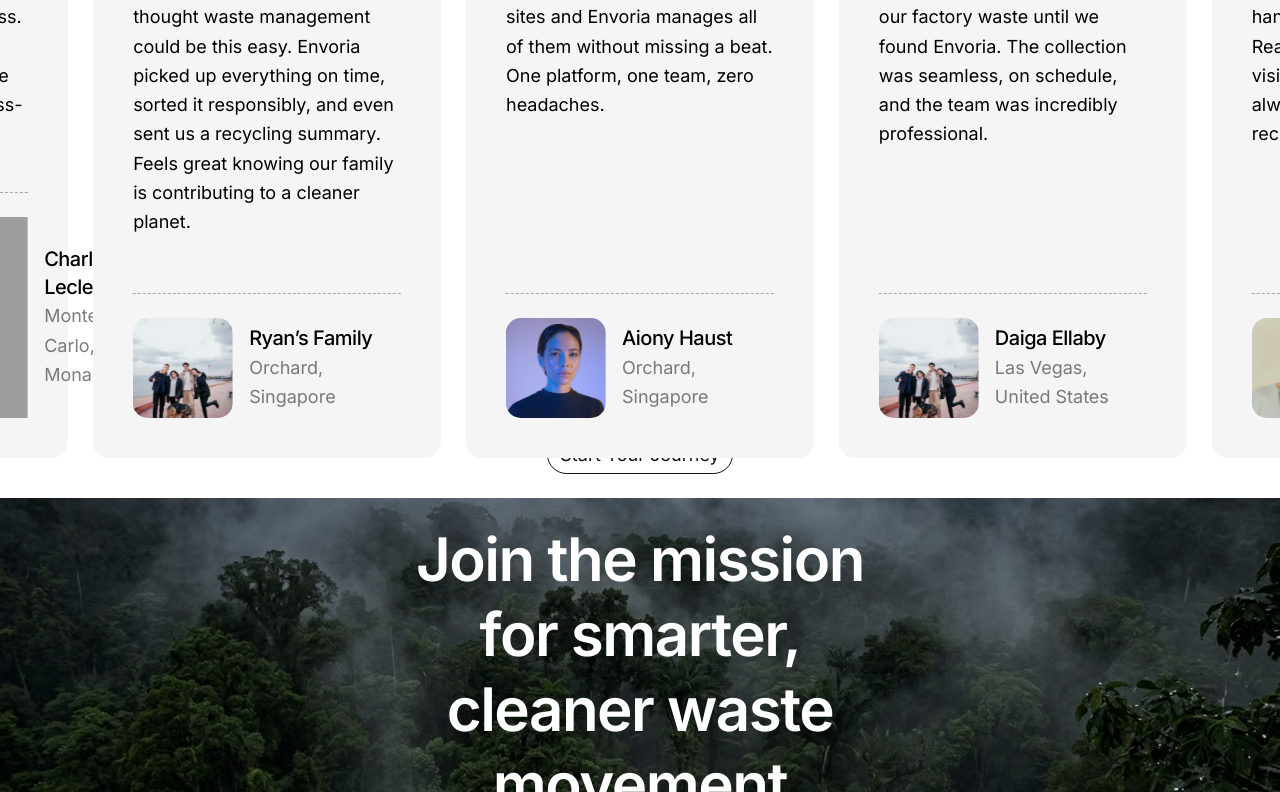
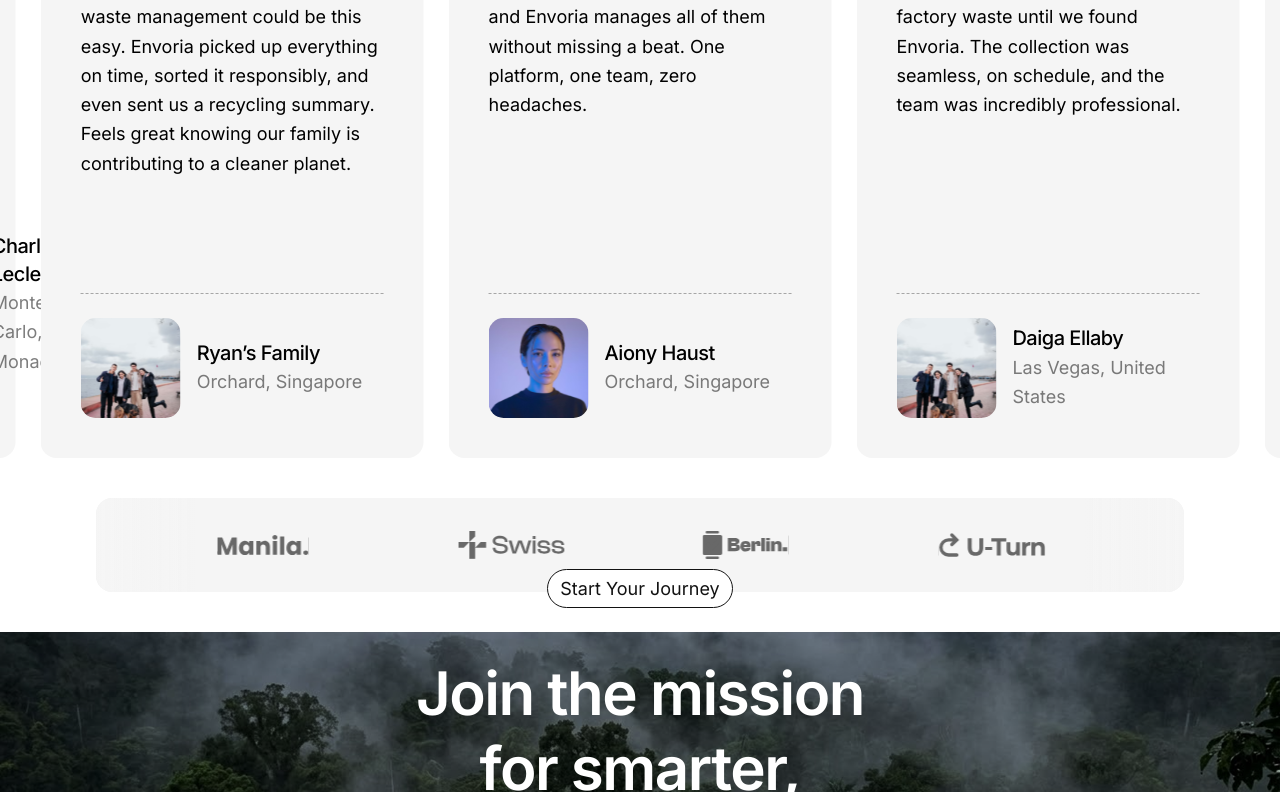
Before and after one commit to EriyaDev/envoria, a Vue app: page / in a window 1280 px wide. Shown: the part 8376-9168 px from the top of the page. Built offline with nearby package versions, Linux system fonts and the light colour scheme; grey boxes are pictures that could not be loaded.

Commit message:
testimonial

```diff
--- a/src/components/sections/TestimonialSection.vue
+++ b/src/components/sections/TestimonialSection.vue
@@ -1,5 +1,6 @@
 <script setup>
-import { ref } from 'vue'
+import { onMounted, ref } from 'vue'
+import gsap from 'gsap'
 import { Swiper, SwiperSlide } from 'swiper/vue'
 import { Navigation, Pagination, Autoplay } from 'swiper/modules'
 
@@ -93,6 +94,33 @@
       'We operate across multiple sites and Envoria manages all of them without missing a beat. One platform, one team, zero headaches.',
   },
 ])
+
+let xPercent = 0
+
+onMounted(() => {
+  let currentScroll = 0
+  let isScrollingDown = true
+
+  let tween = gsap
+    .to('.marquee__part', { xPercent: -100, repeat: -1, duration: 20, ease: 'linear' })
+    .totalProgress(0.5)
+
+  gsap.set('.marquee__inner', { xPercent: -50 })
+
+  window.addEventListener('scroll', function () {
+    if (window.pageYOffset > currentScroll) {
+      isScrollingDown = true
+    } else {
+      isScrollingDown = false
+    }
+
+    gsap.to(tween, {
+      timeScale: isScrollingDown ? 1 : -1,
+    })
+
+    currentScroll = window.pageYOffset
+  })
+})
 </script>
 
 <template>
@@ -184,7 +212,7 @@
         :breakpoints="{
           640: { slidesPerView: 1.5, spaceBetween: 25 },
           768: { slidesPerView: 2.1, spaceBetween: 25 },
-          1024: { slidesPerView: 3.5, spaceBetween: 25 },
+          1024: { slidesPerView: 3.2, spaceBetween: 25 },
           1440: { slidesPerView: 4, spaceBetween: 25 },
         }"
         :modules="modules"
@@ -213,6 +241,74 @@
           </div>
         </SwiperSlide>
       </Swiper>
+
+      <div class="w-[85%] mx-auto mt-10">
+        <section class="marquee bg-card-color rounded-2xl relative">
+          <div class="marquee__inner" aria-hidden="true" ref="inner">
+            <div class="marquee__part">
+              <img
+                src="../../assets/images/testimonial/brand/brand-logo-batch.svg"
+                class="pr-32"
+                alt=""
+              />
+            </div>
+            <div class="marquee__part">
+              <img
+                src="../../assets/images/testimonial/brand/brand-logo-batch.svg"
+                class="pr-32"
+                alt=""
+              />
+            </div>
+            <div class="marquee__part">
+              <img
+                src="../../assets/images/testimonial/brand/brand-logo-batch.svg"
+                class="pr-32"
+                alt=""
+              />
+            </div>
+            <div class="marquee__part">
+              <img
+                src="../../assets/images/testimonial/brand/brand-logo-batch.svg"
+                class="pr-32"
+                alt=""
+              />
+            </div>
+          </div>
+          <div
+            class="absolute h-full top-0 left-0 w-[100px] bg-linear-to-r from-card-color to-transparent pointer-events-none"
+          ></div>
+          <div
+            class="absolute h-full top-0 right-0 w-[100px] bg-linear-to-l from-card-color to-transparent pointer-events-none"
+          ></div>
+        </section>
+      </div>
     </div>
   </div>
 </template>
+
+<style scoped>
+.marquee__part {
+  flex-shrink: 0;
+  padding: 0 4px;
+  font-smooth: always;
+}
+
+.marquee {
+  color: #eee;
+  text-transform: uppercase;
+  font-weight: 600;
+  font-size: 1.667vw;
+  padding: 32px 0;
+
+  position: relative;
+  overflow: hidden;
+}
+
+.marquee__inner {
+  -webkit-font-smoothing: antialiased;
+  width: fit-content;
+  display: flex;
+  flex: auto;
+  flex-direction: row;
+}
+</style>
```
Also changed, not shown: src/assets/images/testimonial/brand/brand-logo-batch.svg (added).
